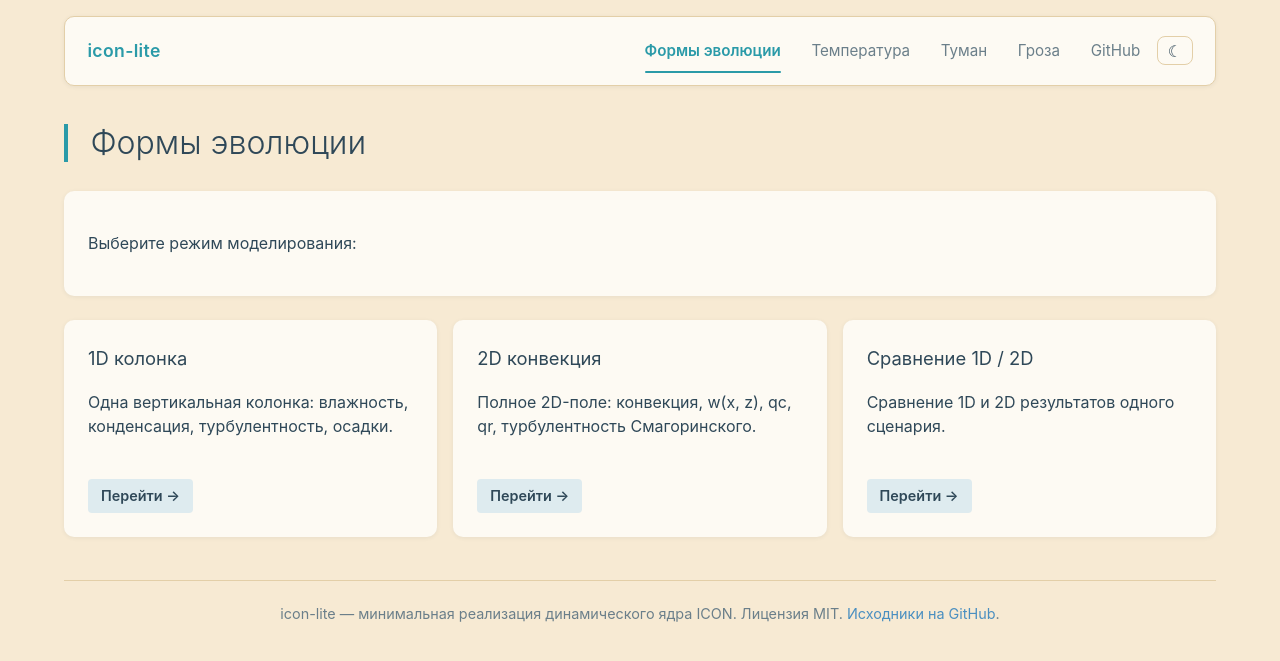
After one commit to frederyv183-lang/icon-lite, a Flask app: page /models in a window 1280 px wide. The commit adds this page. Shown: the top 661 px of the page. Run offline with Flask 3, Linux system fonts and the light colour scheme.

Commit message:
feat(ui): хабы Формы эволюции и роза — карточки выбора 1D/2D/Сравнение

```diff
--- a/app.py
+++ b/app.py
@@ -938,6 +938,16 @@ def download_storm2d_profile_png():
     )
 
 
+@app.route("/models", methods=["GET"])
+def models_hub():
+    return render_template("models.html", active="models")
+
+
+@app.route("/storm-hub", methods=["GET"])
+def storm_hub():
+    return render_template("storm_hub.html", active="storm-hub")
+
+
 @app.route("/download/1d")
 def download_1d():
     params = {
--- a/static/style.css
+++ b/static/style.css
@@ -605,3 +605,44 @@ body.dark .nav-group a.active,
 [data-theme="futuristic"] .nav-group a.active {
   background: rgba(88, 166, 255, 0.2);
 }
+
+
+/* Card grid for hub pages */
+.grid-2, .grid-3 {
+  display: grid;
+  gap: 1em;
+  margin: 1em 0;
+}
+.grid-2 { grid-template-columns: repeat(auto-fit, minmax(280px, 1fr)); }
+.grid-3 { grid-template-columns: repeat(auto-fit, minmax(240px, 1fr)); }
+
+.card-link {
+  text-decoration: none;
+  color: inherit;
+  display: block;
+  transition: transform 0.15s ease, box-shadow 0.15s ease;
+}
+.card-link:hover {
+  transform: translateY(-2px);
+  box-shadow: 0 4px 12px rgba(0, 0, 0, 0.10);
+}
+.card {
+  height: 100%;
+  display: flex;
+  flex-direction: column;
+}
+.card h2 { margin-top: 0; font-size: 1.15em; }
+.card p { flex: 1; margin: 0.5em 0 1em; }
+.card-btn {
+  display: inline-block;
+  padding: 0.4em 0.9em;
+  border-radius: 4px;
+  background: rgba(0, 120, 200, 0.12);
+  font-size: 0.9em;
+  font-weight: 600;
+  align-self: flex-start;
+}
+body.dark .card-btn,
+[data-theme="futuristic"] .card-btn {
+  background: rgba(88, 166, 255, 0.2);
+}
--- a/templates/base.html
+++ b/templates/base.html
@@ -20,15 +20,10 @@
 <header class="navbar">
   <a href="/" class="brand" style="text-decoration:none;">icon-lite</a>
   <nav>
-    <div class="nav-group">
-      <a href="/"{% if active == '1d' %} class="active"{% endif %}>1D</a>
-      <a href="/2d"{% if active == '2d' %} class="active"{% endif %}>2D</a>
-      <a href="/compare"{% if active == 'compare' %} class="active"{% endif %}>Сравнение</a>
-      </div>
+    <a href="/models"{% if active == 'models' %} class="active"{% endif %}>Формы эволюции</a>
     <a href="/temperature"{% if active == 'temperature' %} class="active"{% endif %}>Температура</a>
     <a href="/fog"{% if active == 'fog' %} class="active"{% endif %}>Туман</a>
-    <a href="/storm"{% if active == 'storm' %} class="active"{% endif %}>Гроза</a>
-    <a href="/storm2d"{% if active == 'storm2d' %} class="active"{% endif %}>Гроза 2D</a>
+    <a href="/storm-hub"{% if active == 'storm-hub' %} class="active"{% endif %}>Гроза</a>
     <a href="https://github.com/frederyv183-lang/icon-lite" target="_blank" rel="noopener">GitHub</a>
     <button id="theme-toggle" class="theme-toggle" type="button"
             title="Переключить тему" aria-label="Переключить тему">☾</button>
--- /dev/null
+++ b/templates/models.html
@@ -0,0 +1,39 @@
+{% extends "base.html" %}
+{% block title %}Формы эволюции — icon-lite{% endblock %}
+{% block content %}
+
+<h1>Формы эволюции</h1>
+
+<div class="panel">
+  <p>Выберите режим моделирования:</p>
+</div>
+
+<div class="grid-3">
+
+  <a href="/" class="card-link">
+    <div class="panel card">
+      <h2>1D колонка</h2>
+      <p>Одна вертикальная колонка: влажность, конденсация, турбулентность, осадки.</p>
+      <span class="card-btn">Перейти →</span>
+    </div>
+  </a>
+
+  <a href="/2d" class="card-link">
+    <div class="panel card">
+      <h2>2D конвекция</h2>
+      <p>Полное 2D-поле: конвекция, w(x, z), qc, qr, турбулентность Смагоринского.</p>
+      <span class="card-btn">Перейти →</span>
+    </div>
+  </a>
+
+  <a href="/compare" class="card-link">
+    <div class="panel card">
+      <h2>Сравнение 1D / 2D</h2>
+      <p>Сравнение 1D и 2D результатов одного сценария.</p>
+      <span class="card-btn">Перейти →</span>
+    </div>
+  </a>
+
+</div>
+
+{% endblock %}
```
Also changed, not shown: templates/storm_hub.html (added, +31 -0 lines).
